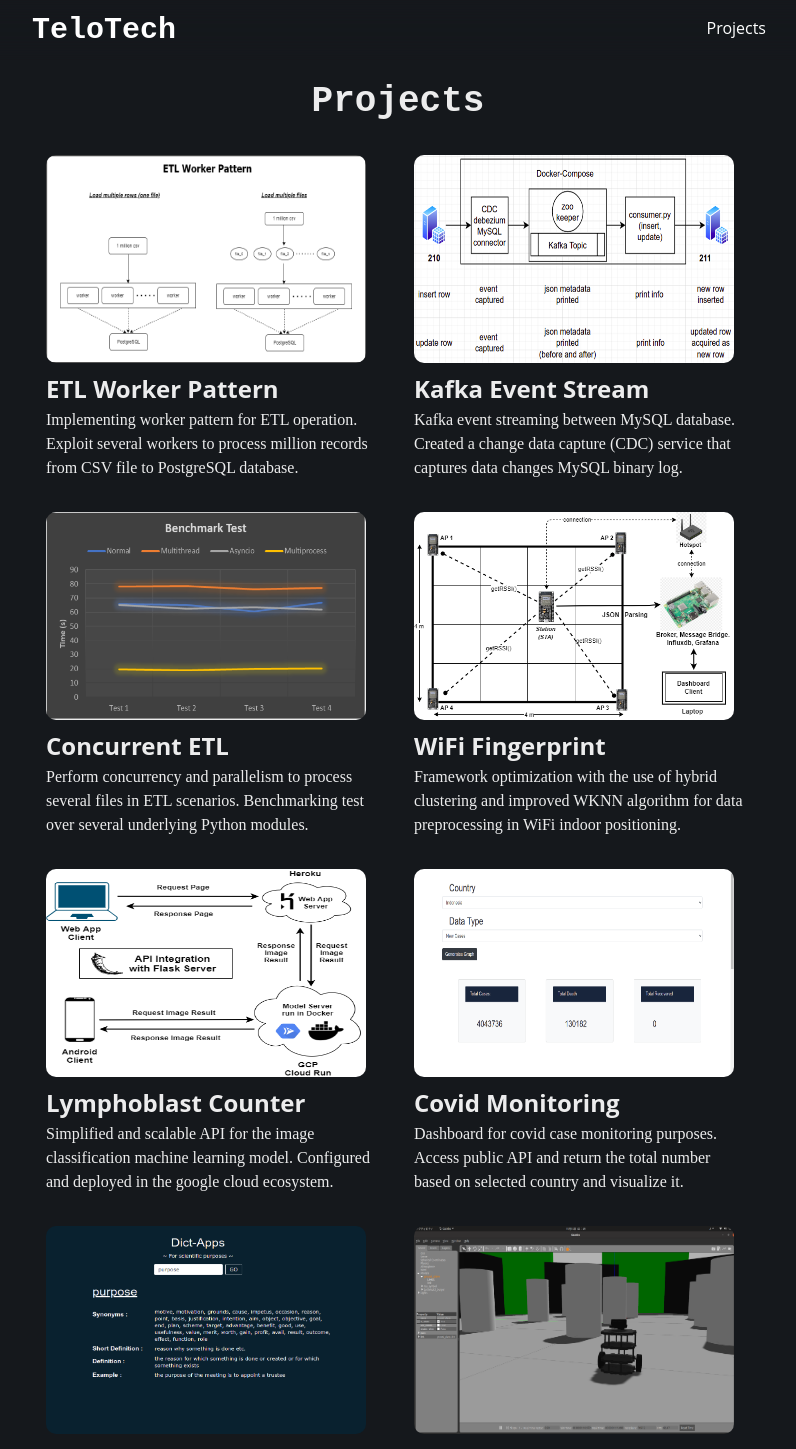
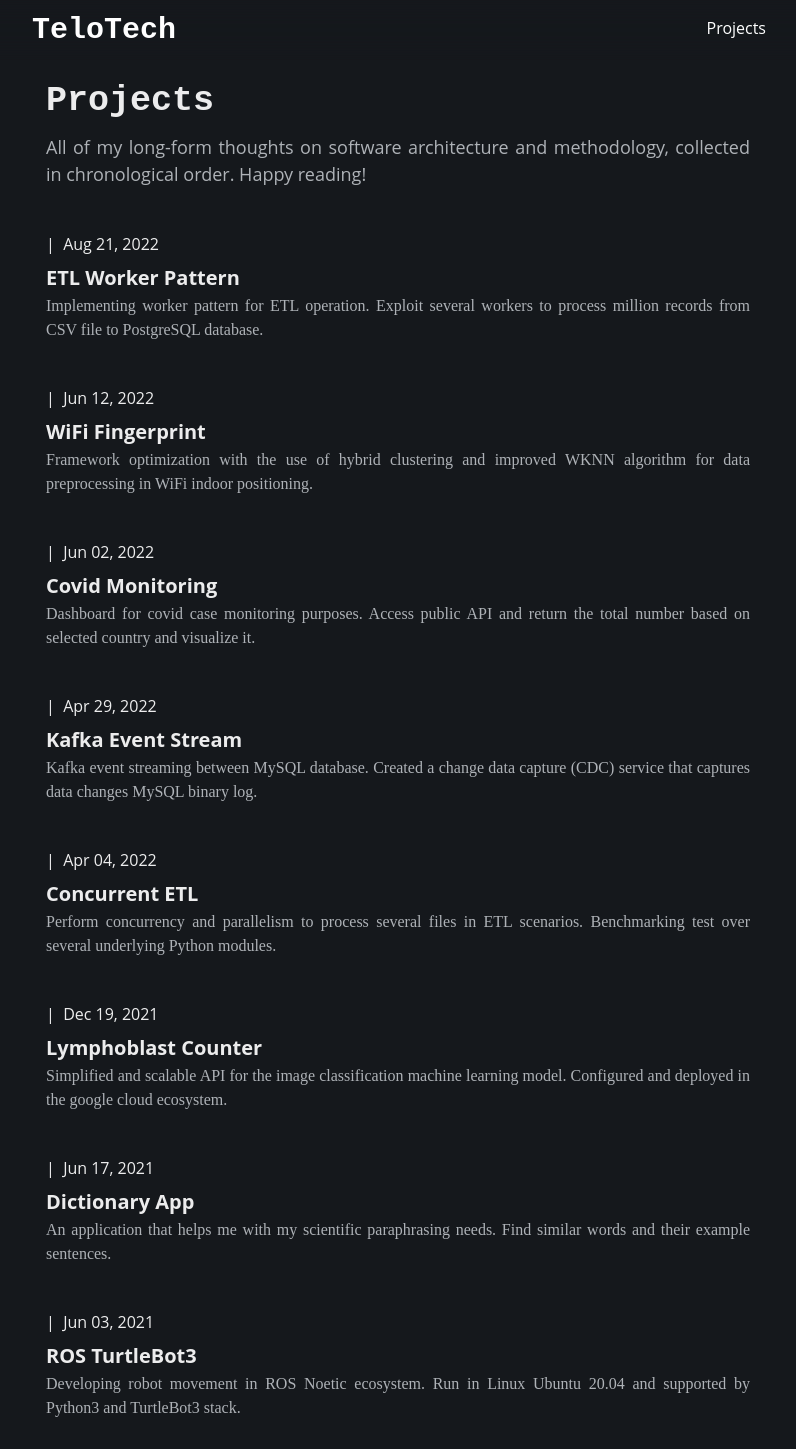
Before and after one commit to nichoteloo/nichoteloo.github.io, a Next.js app: page /projects in a window 1280 px wide. Shown: the top 1449 px of the page, without its empty margins (242-1038 px from the left). Built offline with nearby package versions, Linux system fonts and the light colour scheme.

Commit message:
Redesign projects page and index

```diff
--- a/components/navbar.js
+++ b/components/navbar.js
@@ -28,7 +28,12 @@
                     <Heading as='h1' size='lg' whiteSpace='nowrap'>
                         <NextLink href='/' passHref>
                             <Link p={0} color='white' variant="logo">
-                                <Text fontFamily="monospace">TeloTech</Text>
+                                <Text
+                                    fontFamily="monospace"
+                                    _hover={{ color: "gray.500" }}
+                                    >
+                                    TeloTech
+                                </Text>
                             </Link>
                         </NextLink>
                     </Heading>
--- a/components/tech.jsx
+++ b/components/tech.jsx
@@ -12,7 +12,7 @@
         <Badge
             mx={1}
             my={1}
-            fontSize={{ lg: "16px", md: "15px", sm: "13px" }}
+            fontSize={{ lg: "15px", md: "13px", sm: "13px" }}
             colorScheme={color}
         >
             {title}
--- a/pages/projects.js
+++ b/pages/projects.js
@@ -10,10 +10,8 @@
 import { SlideIn, Grow } from "../components/animated";
 import { Flex, LinkBox, Image, Heading, Container, Box, Text, SimpleGrid } from "@chakra-ui/react";
 
-import styles from "../components/styles/images.module.css";
-
 const Projects = () => {
-    const ProjectItem = ({children, image, id, title}) => {
+    const ProjectItem = ({children, id, date, title}) => {
         return (
             <Flex w="100%" direction="column" justify="flex-start" align="center">
                 <NextLink href={`projects/${id}`} passHref>
@@ -23,20 +21,13 @@
                     transition="color 1s ease"
                     _hover={{ color: "gray.500" }}
                 >
-                    <Image
-                    className={styles.projectCard}
-                    src={image}
-                    alt={title}
-                    placeholder="blur"
-                    loading="lazy"
-                    layout="intrinsic"
-                    w="80"
-                    h="52"
-                    />
-                    <Heading as="h3" fontSize="2xl" fontFamily="body" mt={3}>
+                    <Text mt={3}>
+                        |&nbsp; {date}
+                    </Text>
+                    <Heading fontSize="20px" fontFamily="body" mt={2.5}>
                         {title}
                     </Heading>
-                    <Text mt={1} fontFamily="initial" fontSize={{ lg:"16px", md:"16px", sm:"15px" }}>
+                    <Text mt={1} fontFamily="initial" fontSize="16px" textAlign="justify" color="gray.400">
                         {children}
                     </Text>
                 </LinkBox>
@@ -48,59 +39,63 @@
     return (
         <Main title="Projects">
             <Container px={8} pt={20} maxW={{ lg:"container.md", md:"container.md", sm:"container.sm" }}>
-                <SlideIn delay={0} time={1.5} direction="right">
-                    <Box display="flex" flexDirection="column" alignItems="center" justifyContent="center">
-                        <Heading as="h1" fontSize={{ lg: "10xl", md:"4xl", sm:"3xl"}} fontFamily="monospace">
+                <SlideIn delay={0} time={0} direction="right">
+                    <Box display="flex" flexDirection="column" alignItems="flex-start" justifyContent="center">
+                        <Heading fontSize={{ lg: "35px", md:"32px", sm:"32px"}} fontFamily="monospace">
                             Projects
                         </Heading>
+
+                        <Text mt={3} fontFamily="inherit" fontSize="18px" textAlign="justify" color="gray.400">
+                            All of my long-form thoughts on software architecture and methodology, collected in chronological order. Happy reading!
+                        </Text>
                     </Box>
                 </SlideIn>
 
-                <SimpleGrid mt={8} columns={{ lg:"2", md:"2", sm:"1" }} gap={8}>
-                    <Grow delay={0} time={1.8}>
-                        <ProjectItem image="/images/worker.png" title="ETL Worker Pattern" id="worker">
+                <SimpleGrid mt={8} columns={{ lg:"1", md:"1", sm:"1" }} gap={8}>
+                    <Grow delay={0} time={0.8}>
+                        <ProjectItem title="ETL Worker Pattern" id="worker" date="Aug 21, 2022">
                             Implementing worker pattern for ETL operation. Exploit several workers to process
                             million records from CSV file to PostgreSQL database.
                         </ProjectItem>
                     </Grow>
-                    <Grow delay={0} time={1.8}>
-                        <ProjectItem image="/images/kafka.png" title="Kafka Event Stream" id="kafka">
+                    <Grow delay={0.2} time={0.8}>
+                        <ProjectItem title="WiFi Fingerprint" id="wifi" date="Jun 12, 2022">
+                            Framework optimization with the use of hybrid clustering and improved WKNN algorithm
+                            for data preprocessing in WiFi indoor positioning.
+                        </ProjectItem>
+                    </Grow>
+                    <Grow delay={0.4} time={0.8}>
+                        <ProjectItem title="Covid Monitoring" id="covid" date="Jun 02, 2022">
+                            Dashboard for covid case monitoring purposes. Access public API and return the total
+                            number based on selected country and visualize it.
+                        </ProjectItem>
+                    </Grow>
+                    <Grow delay={0.6} time={0.8}>
+                        <ProjectItem title="Kafka Event Stream" id="kafka" date="Apr 29, 2022">
                             Kafka event streaming between MySQL database. Created a change data capture (CDC)
                             service that captures data changes MySQL binary log.
                         </ProjectItem>
                     </Grow>
-                    <Grow delay={0} time={1.8}>
-                        <ProjectItem image="/images/concurrent.png" title="Concurrent ETL" id="concurrent">
+                    <Grow delay={0.8} time={0.8}>
+                        <ProjectItem title="Concurrent ETL" id="concurrent" date="Apr 04, 2022">
                             Perform concurrency and parallelism to process several files in ETL scenarios.
                             Benchmarking test over several underlying Python modules.
                         </ProjectItem>
                     </Grow>
-                    <Grow delay={0} time={1.8}>
-                        <ProjectItem image="/images/wifi-fingerprint.png" title="WiFi Fingerprint" id="wifi">
-                            Framework optimization with the use of hybrid clustering and improved WKNN algorithm
-                            for data preprocessing in WiFi indoor positioning.
-                        </ProjectItem>
-                    </Grow>
-                    <Grow delay={0} time={1.8}>
-                        <ProjectItem image="/images/lymphoblast.png" title="Lymphoblast Counter" id="lympho">
+                    <Grow delay={1.0} time={0.8}>
+                        <ProjectItem title="Lymphoblast Counter" id="lympho" date="Dec 19, 2021">
                             Simplified and scalable API for the image classification machine learning model.
                             Configured and deployed in the google cloud ecosystem.
                         </ProjectItem>
                     </Grow>
-                    <Grow delay={0} time={1.8}>
-                        <ProjectItem image="/images/covid.png" title="Covid Monitoring" id="covid">
-                            Dashboard for covid case monitoring purposes. Access public API and return the total
-                            number based on selected country and visualize it.
-                        </ProjectItem>
-                    </Grow>
-                    <Grow delay={0} time={1.8}>
-                        <ProjectItem image="/images/dictionary.png" title="Dictionary App" id="dictionary">
+                    <Grow delay={1.2} time={0.8}>
+                        <ProjectItem title="Dictionary App" id="dictionary" date="Jun 17, 2021">
                             An application that helps me with my scientific paraphrasing needs. Find similar
                             words and their example sentences.
                         </ProjectItem>
                     </Grow>
-                    <Grow delay={0} time={1.8}>
-                        <ProjectItem image="/images/ros.png" title="ROS TurtleBot3" id="ros">
+                    <Grow delay={1.4} time={0.8}>
+                        <ProjectItem title="ROS TurtleBot3" id="ros" date="Jun 03, 2021">
                             Developing robot movement in ROS Noetic ecosystem. Run in Linux Ubuntu 20.04 and
                             supported by Python3 and TurtleBot3 stack.
                         </ProjectItem>
```
Also changed, not shown: pages/index.js (+4 -6 lines).
